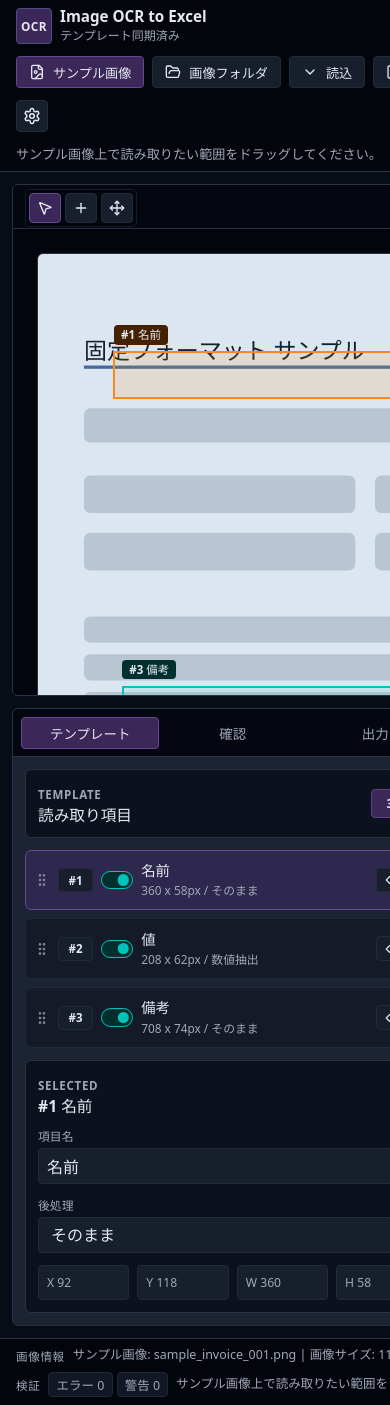
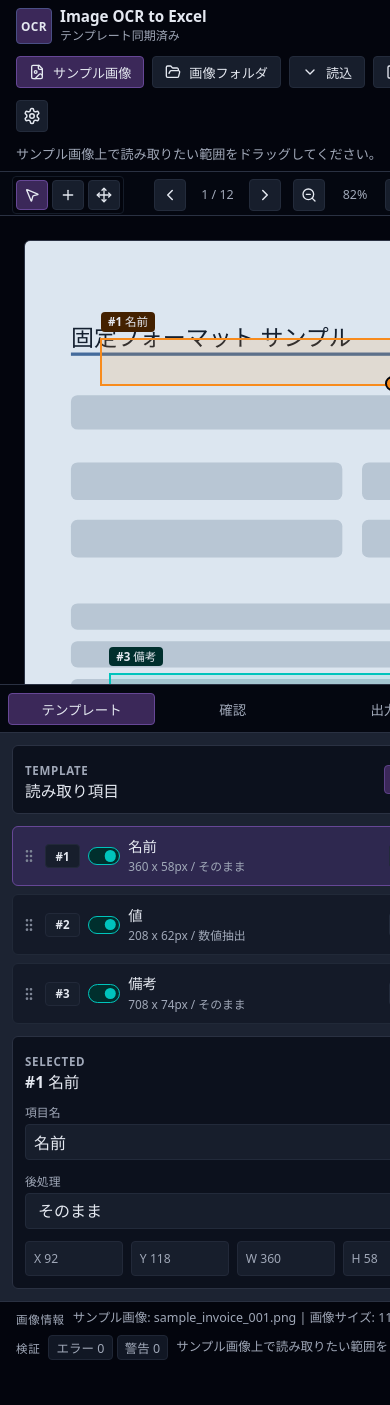
Before and after one commit to senu3/ImageOCR2Excel, a React (Vite) app in the folder web/: page / in a window 390 px wide. Shown: the top 1405 px of the page. After the commit the page ends 1368 px from the top, so only its background shows below. Built offline with nearby package versions, Linux system fonts and the light colour scheme.

Commit message:
Refine workspace and workflow panel layout

```diff
--- a/web/src/styles.css
+++ b/web/src/styles.css
@@ -228,15 +228,13 @@ select:focus-visible,
   display: grid;
   grid-template-columns: minmax(36rem, 1fr) 25rem;
   min-height: 0;
-  gap: var(--space-3);
-  padding: var(--space-3);
+  gap: 0;
+  padding: 0;
 }
 
 .workspace,
 .workflow-panel {
   min-height: 0;
-  border: 1px solid var(--border);
-  border-radius: var(--radius);
   background: var(--surface);
   overflow: hidden;
 }
@@ -483,6 +481,7 @@ select:focus-visible,
 .workflow-panel {
   display: grid;
   grid-template-rows: 3rem minmax(0, 1fr);
+  border-left: 1px solid var(--border);
   background: var(--surface-2);
 }
 
@@ -879,6 +878,8 @@ h2 {
   }
 
   .workflow-panel {
+    border-top: 1px solid var(--border);
+    border-left: 0;
     min-height: 32rem;
   }
 
```
